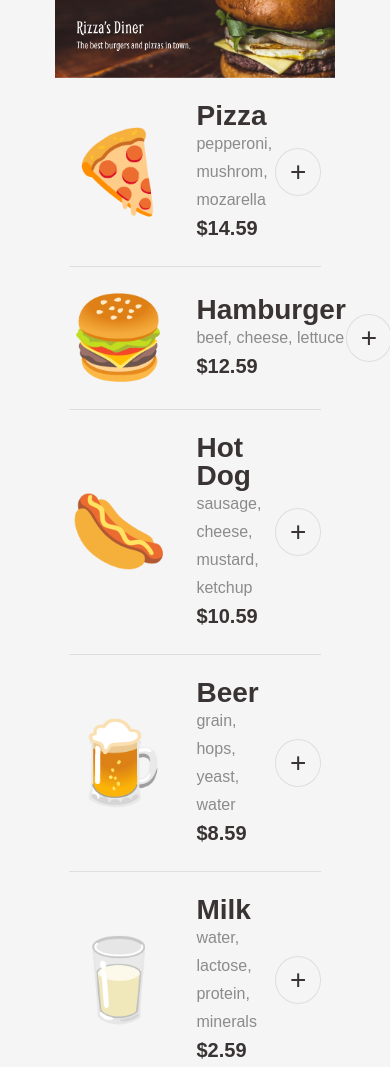
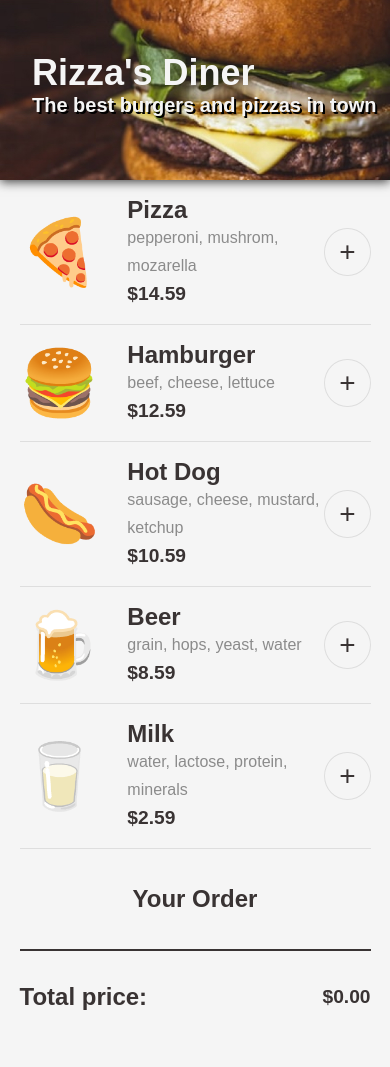
Before and after one commit to ayangjibrut/restaurant-ordering-app-v2, a plain HTML site: page index.html in a window 390 px wide. Shown: the top 1067 px of the page. Drawn offline with Linux system fonts and the light colour scheme; a web font is replaced by a local one.

Commit message:
Update
Fixes mobile view

```diff
--- a/index.css
+++ b/index.css
@@ -16,6 +16,7 @@ html, body {
     width: 50%;
     display: block;
     margin: 0 auto;
+    min-height: 100vh;
 }
 
 a {
@@ -35,6 +36,10 @@ img.logo {
     width: 100%;
     display: block;
     margin: 0 auto;
+}
+
+.mobile-view {
+    display: none;
 }
 
 .menu-list {
@@ -234,8 +239,38 @@ input[type="submit"] {
 }
 
 @media (max-width: 576px) {
-    body {
-        width: 100%;
+    html, body {
+        min-width: 100%;
+    }
+
+    header {
+        height: 180px;
+        background-image: url(./images/header-mobile.jpg);
+        background-size: cover;
+        background-position-x: right;
+        box-shadow: 0px 2px 10px 0px rgba(0,0,0,0.75);
+    }
+
+    .mobile-view {
+        display: flex;
+        flex-direction: column;
+        padding-top: 3.25em;
+        padding-left: 2em;
+    }
+
+    .mobile-view > h1 {
+        font-size: 2.25em;
+        color: whitesmoke;
+    }
+
+    .mobile-view > h2 {
+        color: whitesmoke;
+        font-size: 1.25em;
+        text-shadow: 2px 2px 0px rgba(0,0,0,1);
+    }
+
+    img.logo {
+        display: none;
     }
 
     .shadow-container {
@@ -243,14 +278,30 @@ input[type="submit"] {
         box-shadow: none;
     }
 
+    .menu-image {
+        font-size: 4em;
+    }
+
+    h1 {
+        font-size: 1.5rem;
+    }
+
+    h2 {
+        font-size: 1.2rem;
+    }
+
+    .menu-list {
+        padding: 1em 0;
+    }
+
     .payment-modal {
-        width: 95%;
+        min-width: 90%;
     }
 }
 
 @media (max-width: 1024px) {
-    body {
-        width: 80%;
+    html, body {
+        width: 90%;
     }
 
     .shadow-container {
--- a/index.html
+++ b/index.html
@@ -12,6 +12,10 @@
 <body>
     <div class="shadow-container">
         <header>
+            <div class="mobile-view">
+                <h1>Rizza's Diner</h1>
+                <h2>The best burgers and pizzas in town</h2>
+            </div>
             <img src="./images/header.jpg" class="logo">
         </header>
         <article>
```
Also changed, not shown: images/header-mobile.jpg (added), 1 other file.
